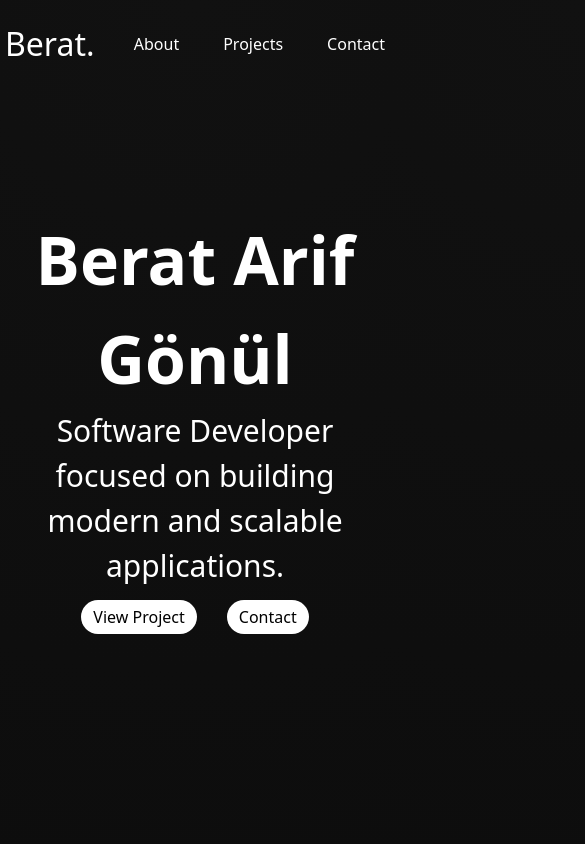
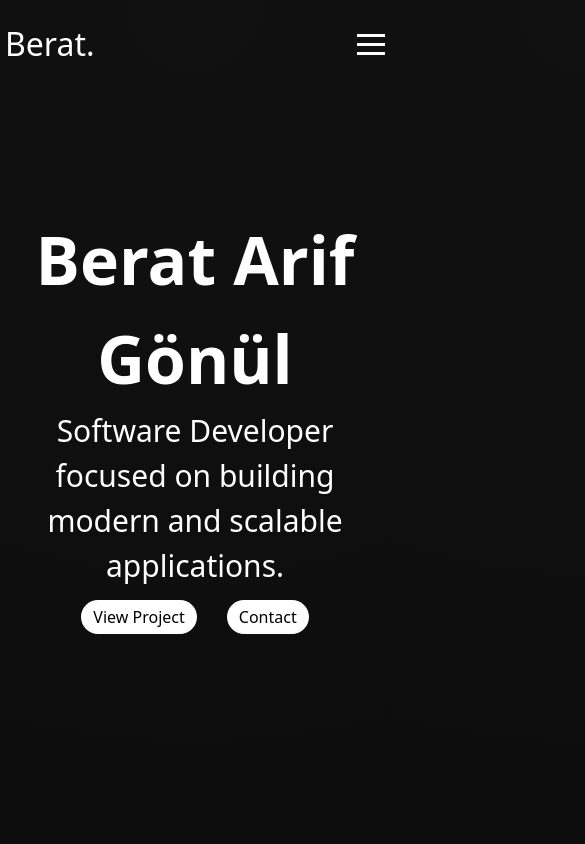
Before and after one commit to beratarif/vercel-front, a Next.js app: page / in a window 390 px wide. Shown: the top 844 px of the page, 585 px wide, since content can reach past the window. Built offline with nearby package versions, Linux system fonts and the light colour scheme.

Commit message:
deneme mobile

```diff
--- a/app/components/Navbar.tsx
+++ b/app/components/Navbar.tsx
@@ -1,36 +1,44 @@
+"use client";
+
+import { useState } from "react";
+
 export default function Navbar() {
+  const [menuOpen, setMenuOpen] = useState(false);
+
   return (
     <nav className="navbar">
       <div className="nav-container">
-        <div className="desktop-nav">
-          <h2 className="nav-head">Berat.</h2>
+        <h2 className="nav-head">Berat.</h2>
 
-          <div className="nav-list">
-            <a href="#about" className="nav-link">
-              About
-            </a>
-            <a href="#projects" className="nav-link">
-              Projects
-            </a>
-            <a href="#contact" className="nav-link">
-              Contact
-            </a>
-          </div>
+        {/* Desktop Menu */}
+        <div className="nav-list desktop">
+          <a href="#about">About</a>
+          <a href="#projects">Projects</a>
+          <a href="#contact">Contact</a>
         </div>
-        <div className="mobile-menu">
-          <h2 className="nav-head">Berat.</h2>
-          <div className="nav-list">
-            <a href="#about" className="nav-link">
-              About
-            </a>
-            <a href="#projects" className="nav-link">
-              Projects
-            </a>
-            <a href="#contact" className="nav-link">
-              Contact
-            </a>
-          </div>
+
+        {/* Hamburger */}
+        <div
+          className={`hamburger ${menuOpen ? "active" : ""}`}
+          onClick={() => setMenuOpen(!menuOpen)}
+        >
+          <span></span>
+          <span></span>
+          <span></span>
         </div>
+      </div>
+
+      {/* Mobile Menu */}
+      <div className={`mobile-menu ${menuOpen ? "show" : ""}`}>
+        <a href="#about" onClick={() => setMenuOpen(false)}>
+          About
+        </a>
+        <a href="#projects" onClick={() => setMenuOpen(false)}>
+          Projects
+        </a>
+        <a href="#contact" onClick={() => setMenuOpen(false)}>
+          Contact
+        </a>
       </div>
     </nav>
   );
--- a/app/style.css
+++ b/app/style.css
@@ -4,7 +4,7 @@
   box-sizing: border-box;
 }
 
-html{
+html {
   scroll-behavior: smooth;
 }
 
@@ -45,7 +45,7 @@ body {
   transition: color 0.2s ease-in;
 }
 
-.nav-links:hover{
+.nav-links:hover {
   color: red;
 }
 
@@ -87,8 +87,7 @@ body {
   padding: 5px 12px;
 }
 
-.about-section {
-}
+.about-section {}
 
 .about-container {
   display: flex;
@@ -316,23 +315,100 @@ body {
   font-size: 14px;
 }
 
-.mobile-menu{
- display: none;
+.mobile-menu {
+  display: none;
 }
-@media (max-width: 768px){
-  .desktop-nav{
+
+@media (max-width: 768px) {
+  .desktop-nav {
     display: none;
   }
 
-  .mobile-menu{
-    display: flex;
+  .mobile-menu {
+    display: none;
     align-items: center;
     justify-content: space-between;
     padding: 20px 5px;
- }
- .nav-list{
-  justify-content: space-between;
+  }
+
+  .nav-list {
+    justify-content: space-between;
+    display: flex;
+    gap: 44px;
+  }
+
+  .about-container {
+    gap: 0px;
+  }
+}
+
+/* Desktop nav */
+.desktop {
   display: flex;
-  gap:44px;
- }
+  gap: 40px;
 }
+
+/* Hamburger */
+.hamburger {
+  display: none;
+  flex-direction: column;
+  gap: 6px;
+  cursor: pointer;
+}
+
+.hamburger span {
+  width: 28px;
+  height: 3px;
+  background: white;
+  transition: 0.3s;
+}
+
+/* Animate to X */
+.hamburger.active span:nth-child(1) {
+  transform: rotate(45deg) translate(5px, 5px);
+}
+
+.hamburger.active span:nth-child(2) {
+  opacity: 0;
+}
+
+.hamburger.active span:nth-child(3) {
+  transform: rotate(-45deg) translate(6px, -6px);
+}
+
+/* Mobile menu hidden by default */
+.mobile-menu {
+  position: absolute;
+  top: 80px;
+  right: 0;
+  width: 100%;
+  background: #111;
+  display: flex;
+  flex-direction: column;
+  align-items: center;
+  padding: 30px 0;
+  gap: 25px;
+  transform: translateY(-200%);
+  transition: 0.3s;
+}
+
+.mobile-menu.show {
+  transform: translateY(0);
+}
+
+/* Responsive */
+@media (max-width: 768px) {
+  .desktop {
+    display: none;
+  }
+
+  .hamburger {
+    display: flex;
+  }
+  .nav-container{
+    display: flex;
+    justify-content: space-between;
+    align-items: center;
+    padding: 20px 5px;
+  }
+}
```
